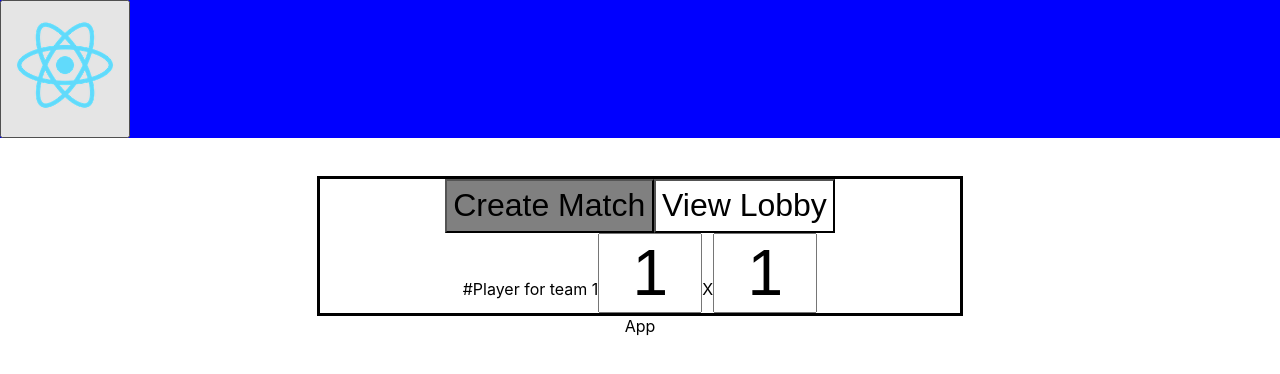
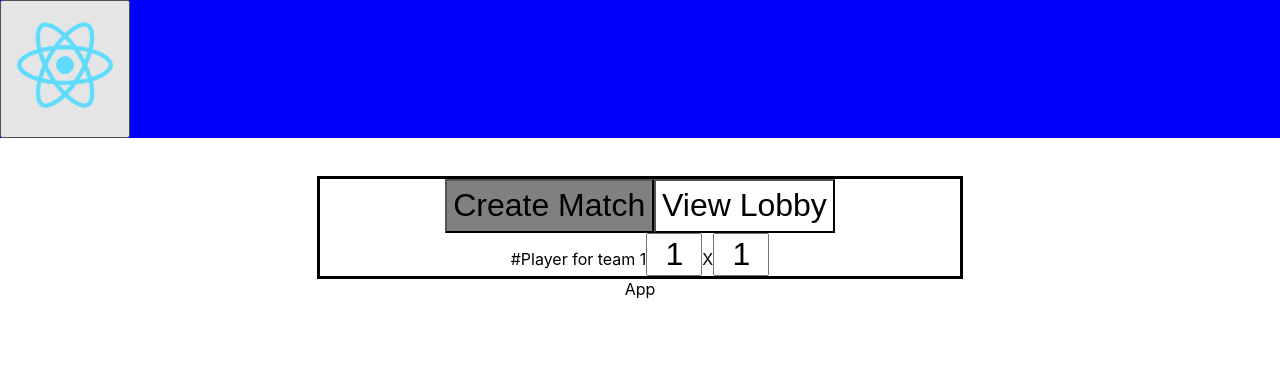
Before and after one commit to mtlaurentys/lulchess, a React (Create React App) app in the folder client/: page / in a window 1280 px wide. Shown: the top 374 px of the page. Built offline with nearby package versions, Linux system fonts and the light colour scheme; no server answers.

Commit message:
leftovers

```diff
--- a/client/src/components/MatchCreationMenu.css
+++ b/client/src/components/MatchCreationMenu.css
@@ -1,5 +1,5 @@
 .numPlayerBox {
-  font-size: 4em;
+  font-size: 2em;
   width: 1.5em;
   text-align: center;
 }
```
